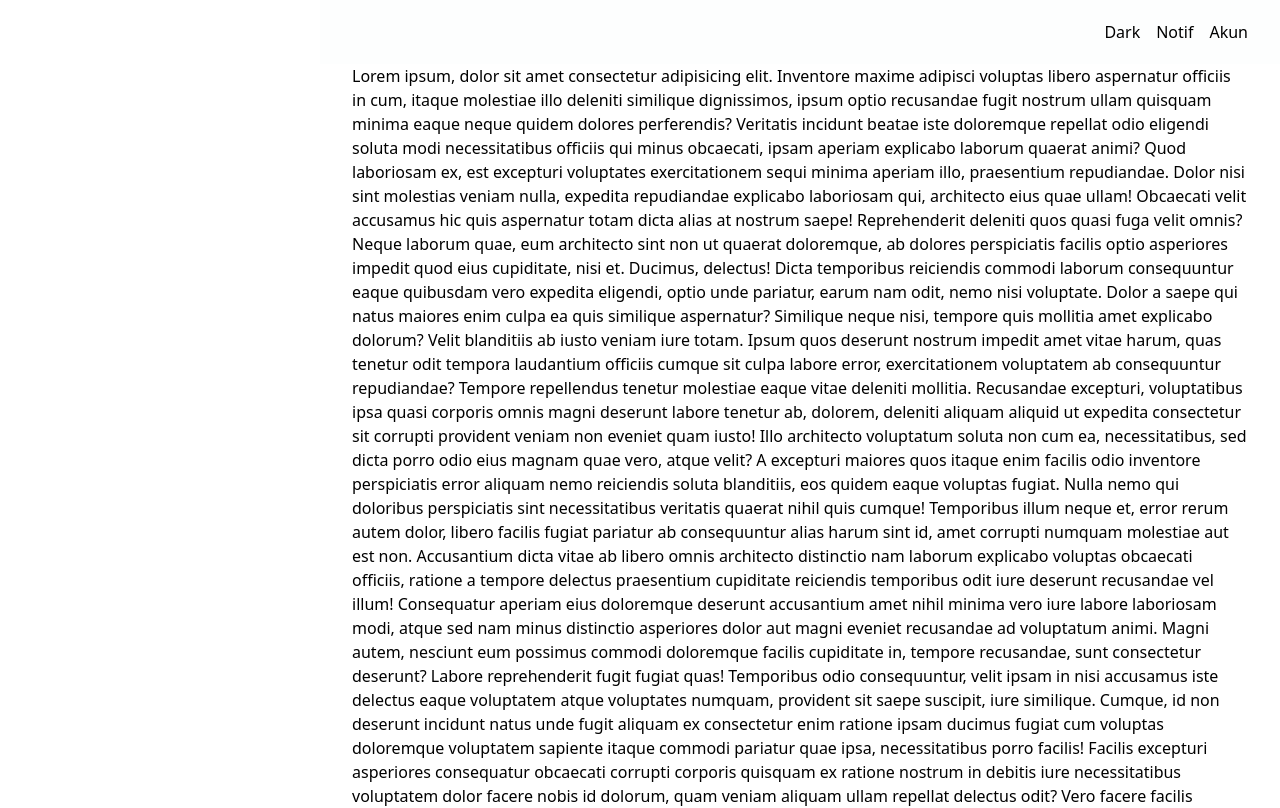
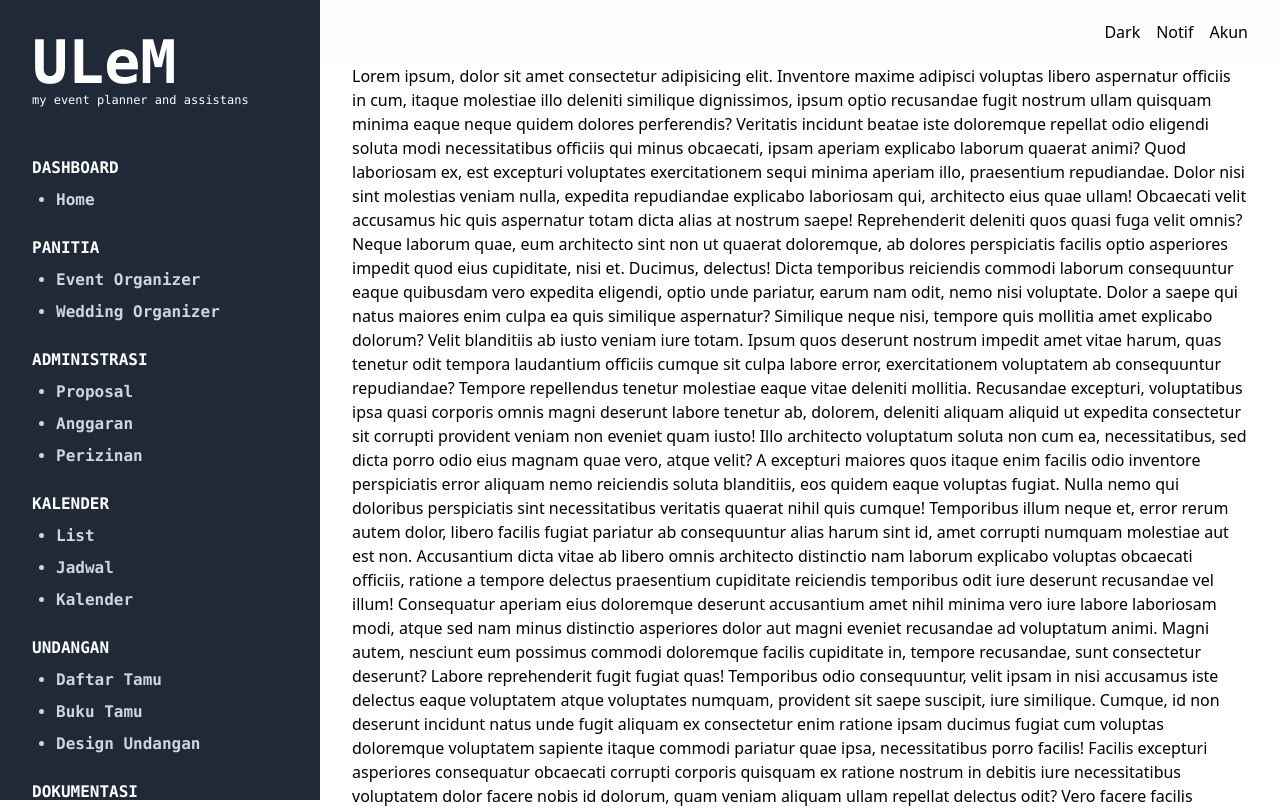
Before and after one commit to ndsanja/ulem-proto, a Next.js app: page / in a window 1280 px wide. Shown: the top 808 px of the page. Built offline with nearby package versions, Linux system fonts and the light colour scheme.

Commit message:
initial commit

```diff
--- a/components/Sidebar/index.jsx
+++ b/components/Sidebar/index.jsx
@@ -6,14 +6,14 @@ export default function Sidebar(props) {
         className={`${
           props.Open
             ? "w-1/5 bg-gray-600 fixed h-screen right-0 bg-opacity-50 lg:hidden z-10"
-            : "hidden"
+            : "hidden "
         } `}
       />
       <div
         className={`${
           props.Open
-            ? "bg-gray-800 w-4/5 fixed h-screen left-0 overflow-y-auto text-white lg:w-1/4 z-10"
-            : "hidden"
+            ? "bg-gray-800 w-4/5 fixed h-screen left-0 overflow-y-auto text-white z-10"
+            : "hidden lg:block lg:fixed lg:bg-gray-800 lg:w-1/4 lg:h-screen lg:left-0 lg:overflow-y-auto lg:text-white"
         } `}
       >
         <div className="flex flex-col px-8 pt-8 pb-16">
```
Also changed, not shown: 1 other file (tests, documents, lock files or other folders).
